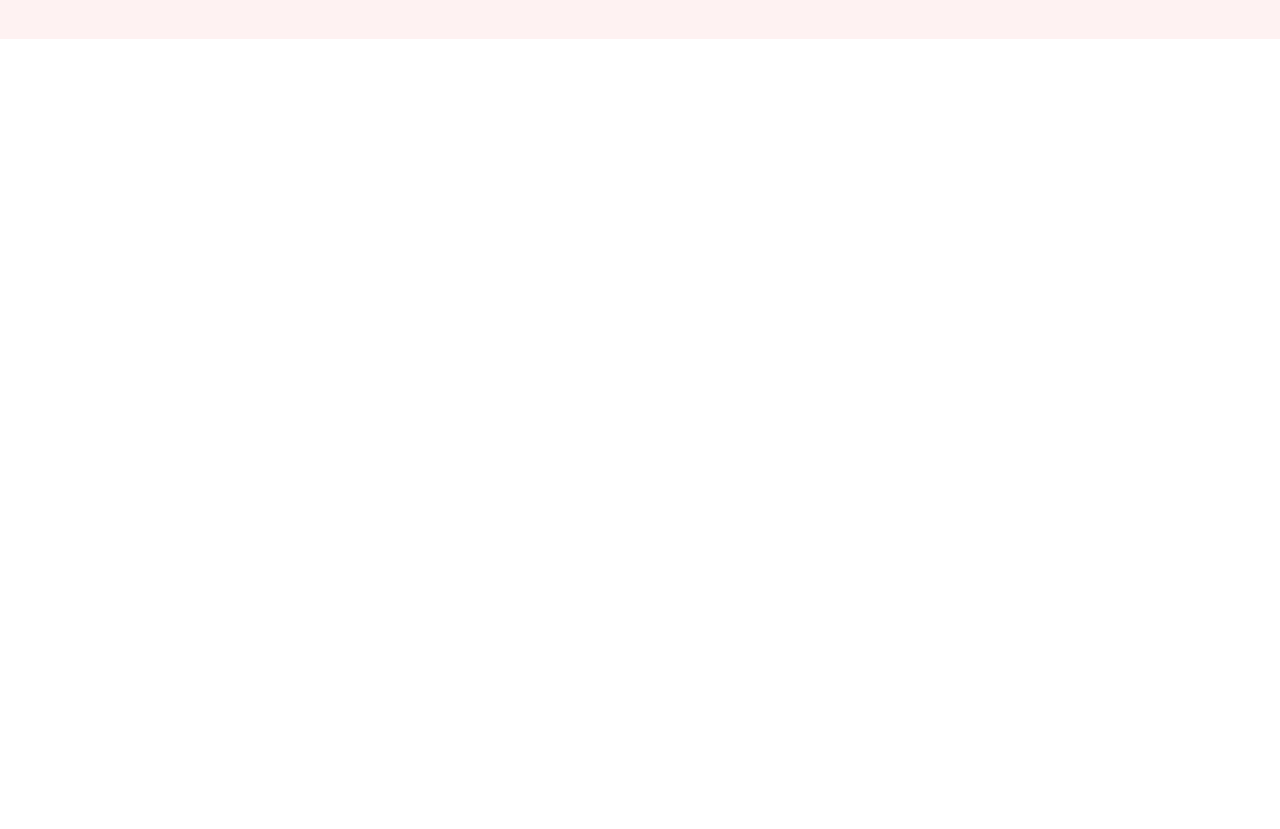
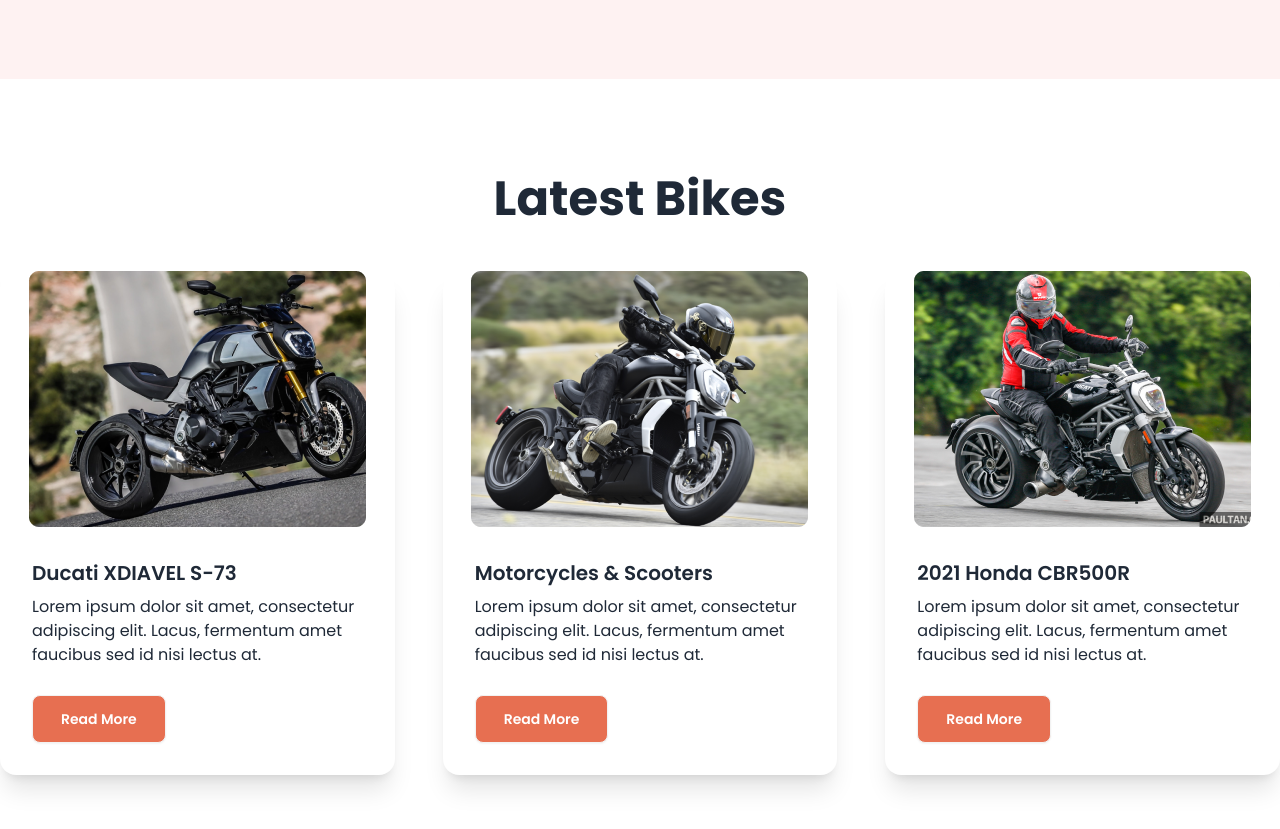
Before and after one commit to MozahidNahin/bike-dekho, a plain HTML site: page index.html in a window 1280 px wide. Shown: the part 579-1408 px from the top of the page. Before the commit the page ends 800 px from the top, so only its background shows below. Drawn offline with nearby package versions, Linux system fonts and the light colour scheme.

Commit message:
made latest bikes section

```diff
--- a/index.html
+++ b/index.html
@@ -43,7 +43,7 @@
      <header class="md:container mx-auto">
 
         <!-- Nav bar -->
-         <nav>
+         <nav class="mb-10">
             <div class="navbar bg-base-100">
             <div class="flex-1">
               <div class="dropdown">
@@ -171,6 +171,62 @@
     <!-- Main Section -->
      <main class="md:container mx-auto">
 
+      <!-- Latest News Section -->
+       <section class="my-24">
+          <h3 class="text-5xl font-bold text-center mb-12">Latest Bikes</h3>
+
+          <!-- Cards -->
+           <div class="grid grid-cols-1 gap-12 md:grid-cols-2 lg:grid-cols-3">
+            <!-- Card 1 -->
+            <div class="card bg-base-100 shadow-xl">
+              <figure>
+                <img
+                  src="images/others/latest1.png"
+                  alt="Shoes" />
+              </figure>
+              <div class="card-body">
+                <h2 class="card-title">Ducati XDIAVEL S-73</h2>
+                <p>Lorem ipsum dolor sit amet, consectetur adipiscing elit. Lacus, fermentum amet faucibus sed id nisi lectus at.</p>
+                <div class="card-actions">
+                  <button class="btn bg-bike-primary text-white px-7 mt-5">Read More</button>
+                </div>
+              </div>
+            </div>
+
+            <!-- Card 2 -->
+            <div class="card bg-base-100 shadow-xl">
+              <figure>
+                <img
+                  src="images/others/latest2.png"
+                  alt="Shoes" />
+              </figure>
+              <div class="card-body">
+                <h2 class="card-title">Motorcycles & Scooters</h2>
+                <p>Lorem ipsum dolor sit amet, consectetur adipiscing elit. Lacus, fermentum amet faucibus sed id nisi lectus at.</p>
+                <div class="card-actions">
+                  <button class="btn bg-bike-primary text-white px-7 mt-5">Read More</button>
+                </div>
+              </div>
+            </div>
+            <!-- Card 3 -->
+            <div class="card bg-base-100 shadow-xl">
+              <figure>
+                <img
+                  src="images/others/latest3.png"
+                  alt="Shoes" />
+              </figure>
+              <div class="card-body">
+                <h2 class="card-title">2021 Honda CBR500R</h2>
+                <p>Lorem ipsum dolor sit amet, consectetur adipiscing elit. Lacus, fermentum amet faucibus sed id nisi lectus at.</p>
+                <div class="card-actions">
+                  <button class="btn bg-bike-primary text-white px-7 mt-5">Read More</button>
+                </div>
+              </div>
+            </div>
+
+           </div>
+       </section>
+
      </main>
 
     <!-- Footer Section -->
```
